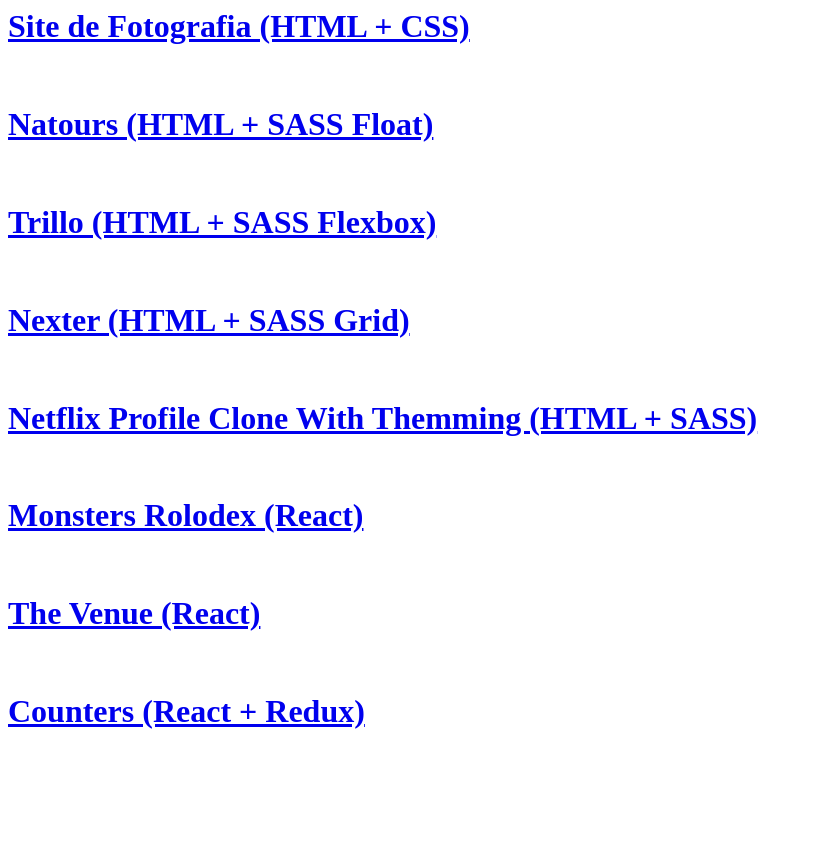
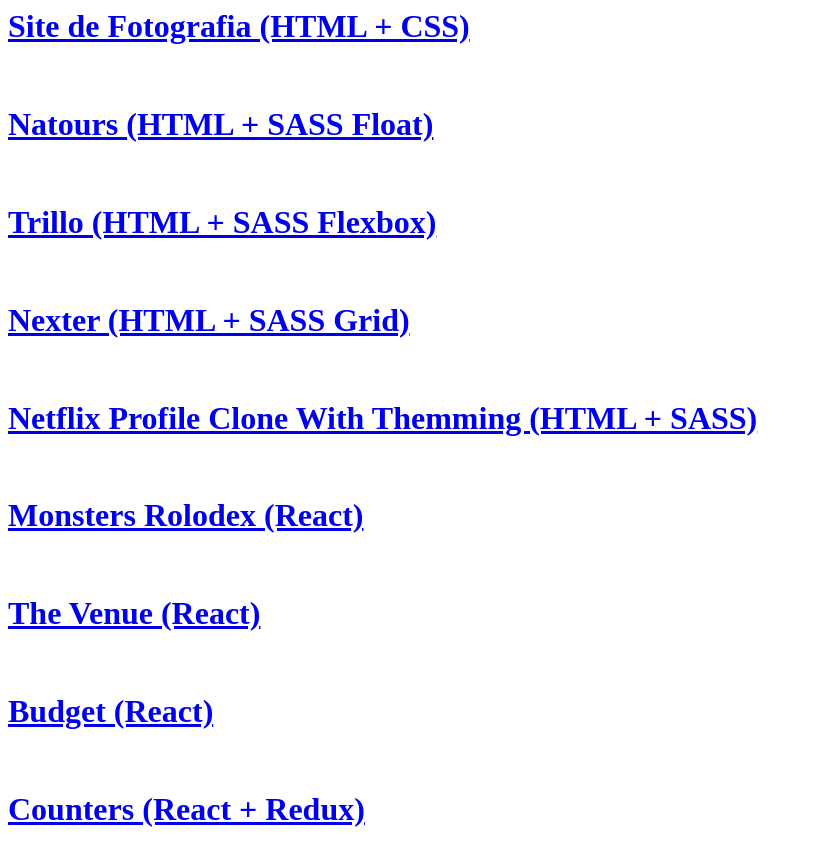
Before and after one commit to matheusAlvarenga/matheusalvarenga.github.io, a plain HTML site: page index.html in a window 1280 px wide. Shown: the whole page, without its empty margins (0-813 px from the left). Before the commit the page ends 800 px from the top, so only its background shows below. Drawn offline with Linux system fonts and the light colour scheme.

Commit message:
Update index.html

```diff
--- a/index.html
+++ b/index.html
@@ -12,5 +12,7 @@
 <br>
 <a href="https://matheusalvarenga.github.io/site_the-venue_react/"><h1>The Venue (React)</h1></a>
 <br>
+<a href="https://matheusalvarenga.github.io/system_budget_react/"><h1>Budget (React)</h1></a>
+<br>
 <a href="https://matheusalvarenga.github.io/site_counters_react_redux/"><h1>Counters (React + Redux)</h1></a>
 <br>
```
